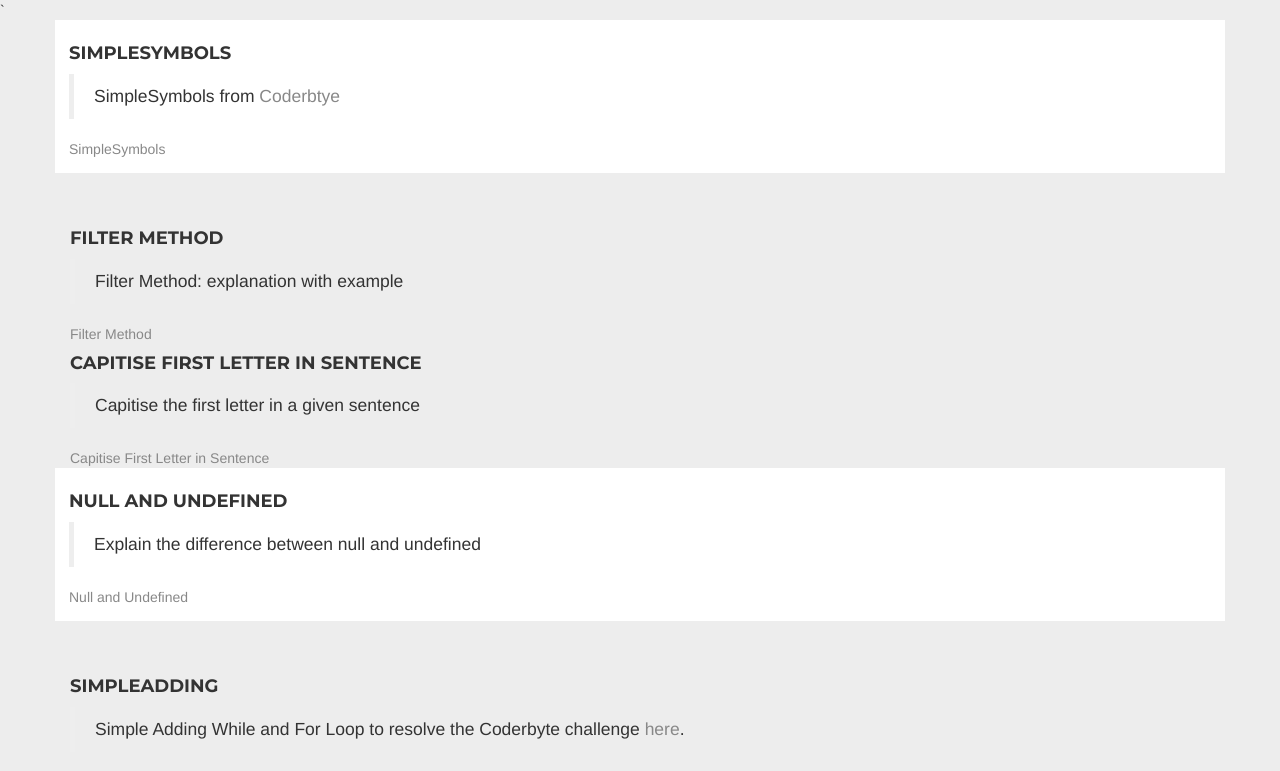
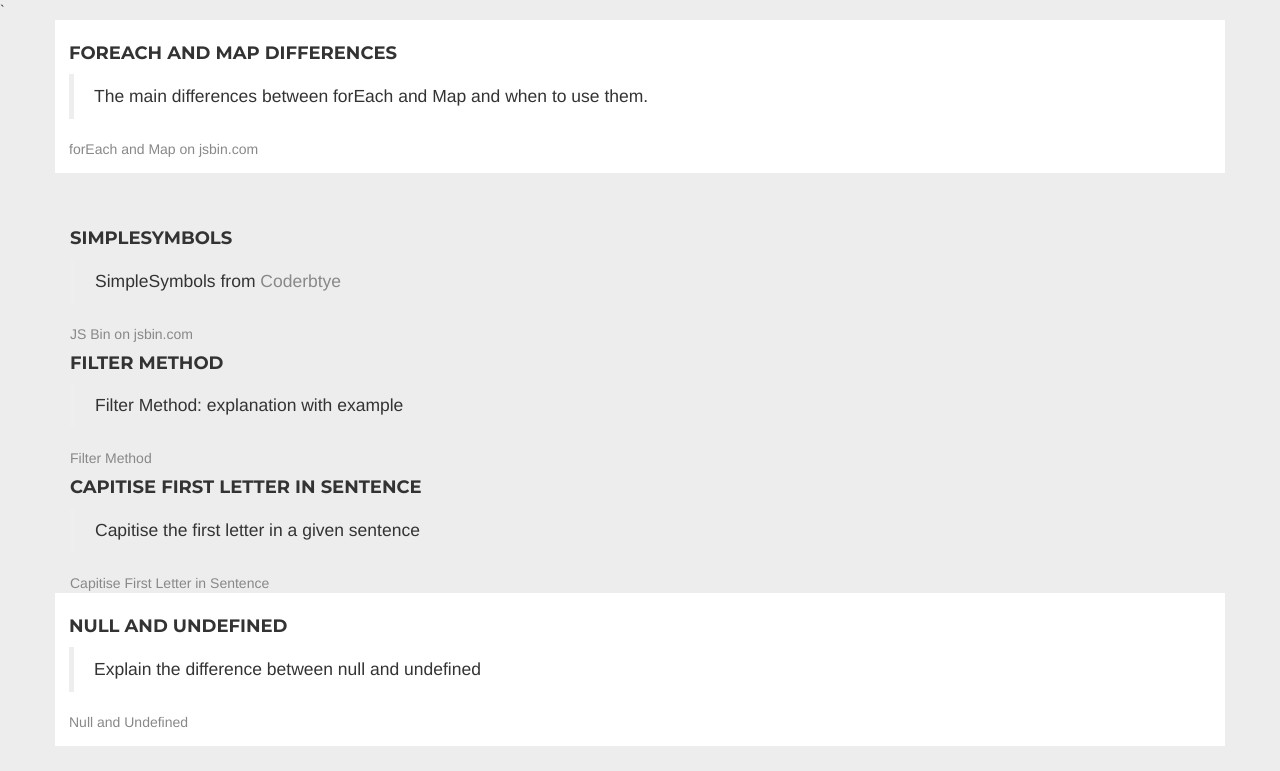
Before and after one commit to daraclare/JSTuts, a website: page public/dara/dara.html in a window 1280 px wide. Shown: the top 771 px of the page. Drawn offline with nearby package versions, Linux system fonts and the light colour scheme; a script that the page names is missing.

Commit message:
simpleSymbols and forEach & Map differences

```diff
--- a/public/dara/dara.html
+++ b/public/dara/dara.html
@@ -22,10 +22,19 @@
     <section class="row lesson">
 
 <!-- beginning of lesson section -->
+      <h4>forEach and Map Differences</h4>
+      <blockquote>The main differences between forEach and Map and when to use them.</blockquote>
+      <!-- start of jsbin link -->
+      <a class="jsbin-embed" href="http://jsbin.com/sesapot/embed?js,console">forEach and Map on jsbin.com</a><script src="http://static.jsbin.com/js/embed.min.js?3.41.9"></script>
+      <!-- end of jsbin link -->
+    </section>
+<!-- end of lesson section -->
+
+<!-- beginning of lesson section -->
       <h4>SimpleSymbols</h4>
       <blockquote>SimpleSymbols from <a href="https://coderbyte.com/editor/Simple%20Symbols:JavaScript">Coderbtye</a></blockquote>
       <!-- start of jsbin link -->
-      <a class="jsbin-embed" href="http://jsbin.com/suxuce/embed?js,console">SimpleSymbols</a><script src="http://static.jsbin.com/js/embed.min.js?3.35.5"></script>
+      <a class="jsbin-embed" href="http://jsbin.com/suxuce/embed?js,console">JS Bin on jsbin.com</a><script src="http://static.jsbin.com/js/embed.min.js?3.41.9"></script>
       <!-- end of jsbin link -->
     </section>
 <!-- end of lesson section -->
```
